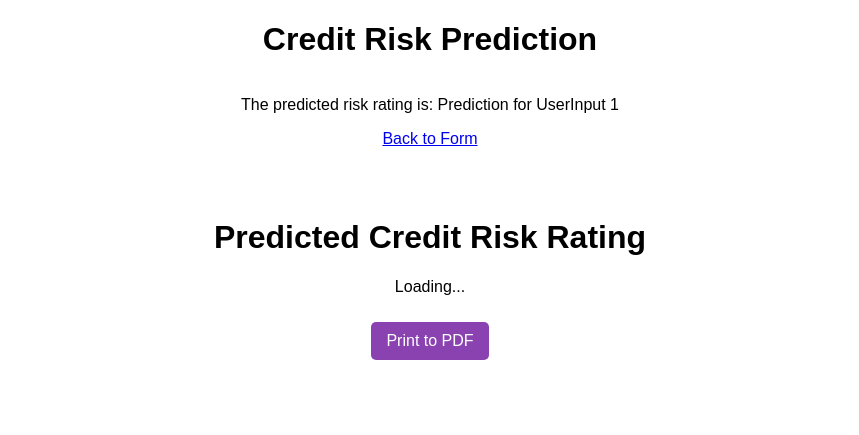
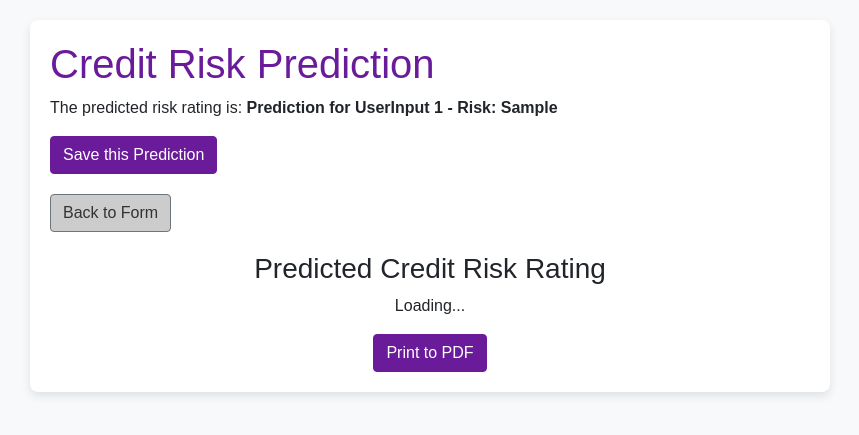
Before and after one commit to notzainn/C300, a Django app: template credit_risk/risk_model/templates/risk_model/show_prediction.html in a window 1280 px wide. Shown: the top 435 px of the page, without its empty margins (210-1069 px from the left). Run offline with Django 5.2, Linux system fonts and the light colour scheme; the template is opened without the code that fills it: values that come from a table or form of the project are taken from there, others are empty; tables that the repository leaves empty hold one stand-in row (values such as "Sample post"); parts of the project's set-up code (start-up, migrations or seed data) failed here and were passed over.

Commit message:
- create data base for predictions storing - create new button after predict risk "Save this Prediction"

```diff
--- a/credit_risk/risk_model/models.py
+++ b/credit_risk/risk_model/models.py
@@ -1,47 +1,55 @@
 from django.db import models
 
-# Create user input fields for storing of prediction result
+# Model to store user inputs for credit risk prediction
 class UserInput(models.Model):
-    cash = models.FloatField()
-    total_inventory = models.FloatField()
-    non_current_asset = models.FloatField()
-    current_liability = models.FloatField()
-    gross_profit = models.FloatField()
-    retained_earnings = models.FloatField()
-    earnings_before_interest = models.FloatField()
-    dividends_per_share = models.FloatField()
-    total_stockholders_equity = models.FloatField()
-    total_market_value = models.FloatField()
-    total_revenue = models.FloatField()
-    net_cash_flow = models.FloatField()
-    total_long_term_debt = models.FloatField()
-    total_interest_and_related_expense = models.FloatField()
-    sales_turnover_net = models.FloatField()
-    created_at = models.DateTimeField(auto_now_add=True)
+    cash = models.FloatField()  # User's cash amount
+    total_inventory = models.FloatField()  # Total inventory
+    non_current_asset = models.FloatField()  # Non-current assets
+    current_liability = models.FloatField()  # Current liabilities
+    gross_profit = models.FloatField()  # Gross profit
+    retained_earnings = models.FloatField()  # Retained earnings
+    earnings_before_interest = models.FloatField()  # Earnings before interest
+    dividends_per_share = models.FloatField()  # Dividends per share
+    total_stockholders_equity = models.FloatField()  # Total stockholders' equity
+    total_market_value = models.FloatField()  # Total market value
+    total_revenue = models.FloatField()  # Total revenue
+    net_cash_flow = models.FloatField()  # Net cash flow
+    total_long_term_debt = models.FloatField()  # Total long-term debt
+    total_interest_and_related_expense = models.FloatField()  # Total interest and related expense
+    sales_turnover_net = models.FloatField()  # Sales turnover (net)
+    created_at = models.DateTimeField(auto_now_add=True)  # Automatically store the creation time
 
     def __str__(self):
-        return f"UserInput {self.id}" # string representation for admin or debugging
+        return f"UserInput {self.id} - Created on {self.created_at}"  # string representation for debugging/admin
 
-# Create model to store predictions based on user input
+
+# Model to store predictions based on user inputs
 class Prediction(models.Model):
-    user_input = models.OneToOneField(UserInput, on_delete=models.CASCADE)
+    user_input = models.OneToOneField(
+        UserInput,
+        on_delete=models.CASCADE,  # Ensure cascading deletes to maintain database integrity
+        related_name="prediction"  # Adds a reverse relation to `UserInput`
+    )
     risk_rating = models.CharField(max_length=50)
-    created_at = models.DateTimeField(auto_now_add=True)
+    created_at = models.DateTimeField(auto_now_add=True)  # Automatically store the prediction creation time
 
     def __str__(self):
-        return f"Prediction for UserInput {self.user_input.id}" # Debugging or admin display
+        return f"Prediction for UserInput {self.user_input.id} - Risk: {self.risk_rating}"
 
+
+# Model to store company information for CRUD operations
 class Company(models.Model):
-    name = models.CharField(max_length=255, unique=True)  # Matches the 'name' field in JavaScript
-    revenue = models.FloatField()  # Matches the 'revenue' field in JavaScript as a float
+    name = models.CharField(max_length=255, unique=True)  # Company name (unique constraint ensures no duplicates)
+    revenue = models.FloatField()  # Company revenue as a float
     risk_category = models.CharField(
         max_length=50,
         choices=[
             ('Low Risk', 'Low Risk'),
             ('Medium Risk', 'Medium Risk'),
             ('High Risk', 'High Risk'),
-        ],
-    )  # Matches the 'riskCategory' field in JavaScript
+        ],  # Predefined choices for risk categories
+    )
+    created_at = models.DateTimeField(auto_now_add=True)  # Automatically store the creation time
 
     def __str__(self):
-        return self.name
+        return f"Company {self.name} - Risk Category: {self.risk_category}"  # Improved representation for admin/debugging
--- a/credit_risk/risk_model/templates/risk_model/show_prediction.html
+++ b/credit_risk/risk_model/templates/risk_model/show_prediction.html
@@ -3,65 +3,72 @@
 <head>
     <meta charset="UTF-8">
     <meta name="viewport" content="width=device-width, initial-scale=1.0">
-    <title>Prediction Result</title>
-</head>
-<body>
-    <h1>Credit Risk Prediction</h1>
-    <p>The predicted risk rating is: {{ prediction }}</p>
-    <a href="/risk_model/">Back to Form</a>
-</body>
-</html>
-<!DOCTYPE html>
-<html lang="en">
-<head>
-    <meta charset="UTF-8">
-    <meta name="viewport" content="width=device-width, initial-scale=1.0">
-    <title>Credit Rating</title>
-    <script src="website.js" defer></script>
+    <title>Credit Risk Prediction</title>
+    <link rel="stylesheet" href="https://cdn.jsdelivr.net/npm/bootstrap@5.1.3/dist/css/bootstrap.min.css">
     <style>
         body {
             font-family: Arial, sans-serif;
-            margin: 0;
-            padding: 0;
-            display: flex;
-            flex-direction: column;
-            align-items: center;
+            background-color: #f8f9fa;
+            padding: 20px;
         }
-
+        h1 {
+            color: #6a1b9a;
+        }
         .container {
+            max-width: 800px;
+            margin: 0 auto;
+            background: white;
+            padding: 20px;
+            border-radius: 8px;
+            box-shadow: 0 4px 10px rgba(0, 0, 0, 0.1);
+        }
+        .btn-primary {
+            background-color: #6a1b9a;
+            border-color: #6a1b9a;
+        }
+        .btn-primary:hover {
+            background-color: #4a148c;
+            border-color: #4a148c;
+        }
+        .btn-secondary {
+            background-color: #ccc;
+            color: #333;
+        }
+        .btn-secondary:hover {
+            background-color: #aaa;
+        }
+        .spacer {
+            margin-top: 20px;
+        }
+        .loading-section {
+            margin-top: 20px;
             text-align: center;
-            margin-top: 50px;
-        }
-
-        .print-button {
-            background-color: #8a42b0;
-            color: white;
-            border: none;
-            padding: 10px 15px;
-            cursor: pointer;
-            font-size: 16px;
-            border-radius: 5px;
-            margin-top: 10px;
-        }
-
-        .print-button:hover {
-            background-color: #0056b3;
         }
     </style>
 </head>
 <body>
+    <div class="container">
+        <h1>Credit Risk Prediction</h1>
+        <p>The predicted risk rating is: <strong>{{ prediction }}</strong></p>
 
-    <div class="container">
-        <h1>Predicted Credit Risk Rating</h1>
-        <p id="risk-rating">Loading...</p>
-        <button class="print-button" onclick="printPage()">Print to PDF</button>
+        <!-- Save Prediction Button -->
+        <form method="POST" action="{% url 'save_prediction' %}">
+            {% csrf_token %}
+            <input type="hidden" name="user_input_id" value="{{ user_input.id }}"> <!-- Pass UserInput ID -->
+            <input type="hidden" name="prediction" value="{{ prediction }}"> <!-- Pass Prediction -->
+            <button type="submit" class="btn btn-primary">Save this Prediction</button>
+        </form>
+
+        <div class="spacer">
+            <a href="{% url 'main_page' %}" class="btn btn-secondary">Back to Form</a>
+        </div>
+
+        <!-- Additional Section for Exporting to PDF -->
+        <div class="loading-section">
+            <h3>Predicted Credit Risk Rating</h3>
+            <p>Loading...</p> <!-- Placeholder for report generation -->
+            <a href="{% url 'export_to_pdf' %}" class="btn btn-primary">Print to PDF</a>
+        </div>
     </div>
-
-    <script>
-        function printPage() {
-            window.print();
-        }
-    </script>
-
 </body>
 </html>
--- a/credit_risk/risk_model/urls.py
+++ b/credit_risk/risk_model/urls.py
@@ -13,5 +13,6 @@ urlpatterns = [
     path('admin/', views.admin_dashboard, name='admin_dashboard'),
     path('companies/', views.companies_api, name='companies_api'),
     path('admin_login/', views.admin_login, name='admin_login'),  # Admin login
+    path('save_prediction/', views.save_prediction, name='save_prediction'),
     path("export/pdf/", views.export_to_pdf, name="export_to_pdf"),
 ]
```
Also changed, not shown: credit_risk/risk_model/views.py (+113 -123 lines).
